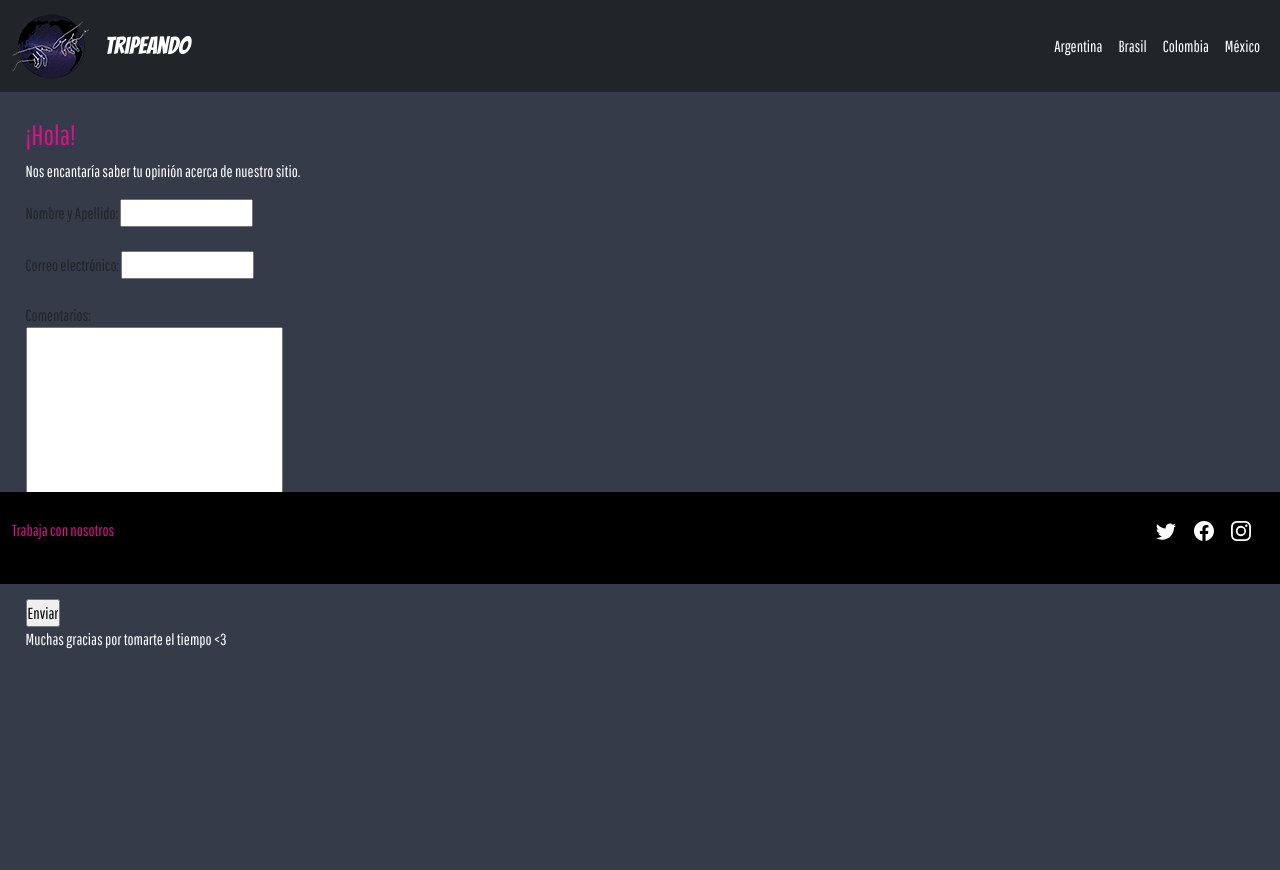
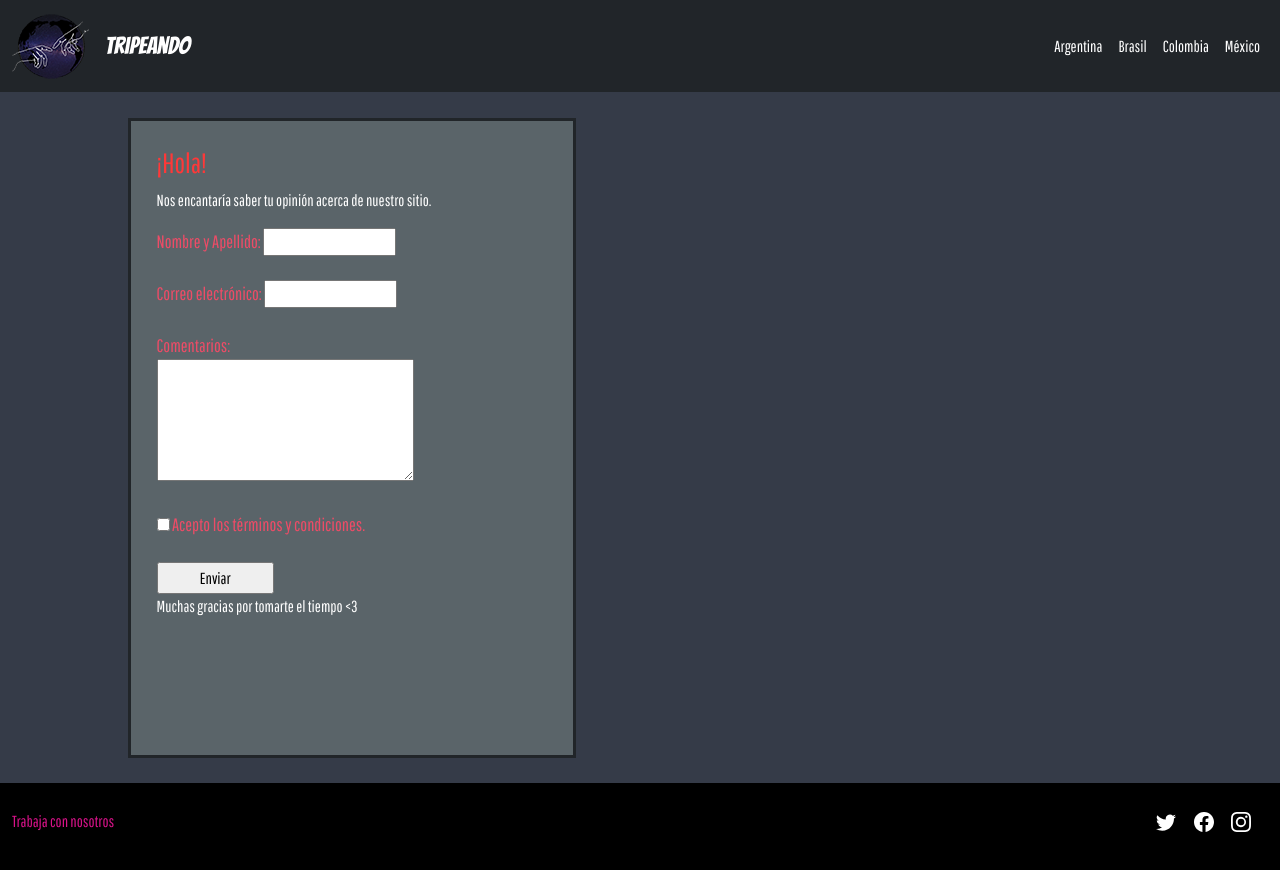
Before and after one commit to laurarojas20/tripeando, a plain HTML site: page internas/contacto.html in a window 1280 px wide. Before the commit the page ends 800 px from the top, so only its background shows below. Drawn offline with nearby package versions, Linux system fonts and the light colour scheme.

Commit message:
modifikeishons contacto

```diff
--- a/estilos.css
+++ b/estilos.css
@@ -156,9 +156,6 @@ footer a {
 	color: #d81289;
 }
 
-
-
-
 /*MENU SECUNDARIO*/
 
 .largo{
@@ -203,8 +200,13 @@ footer a {
 }
 
 .contacto{
-	width: 70%;
-	height: 400px;
+	width: 25%;
+	height: 80vh;
+	margin-left: 10%;
+	margin-top: 2%;
+	margin-bottom: 2%;
+	background-color: rgba(99, 110, 114,0.8);
+	border-style: solid;
 }
 
 /*CONTENIDO*/
@@ -244,6 +246,18 @@ footer a {
 .text{
 	color: #F8EFBA;
 	font-size: 20px;
+}
+
+.letras{
+	font-size: 18px;
+	color: #ED4C67;
+
+}
+
+.boton{
+	width: 30%;
+	height: 4vh;
+
 }
 
 .formu{
@@ -298,6 +312,18 @@ footer a {
 	grid-template-columns: 1fr auto 30%;
 	grid-template-rows: 1fr auto auto 1fr;
  }
+
+.contacto{
+	width: 35%;
+	height: 80vh;
+	margin-left: 10%;
+	margin-top: 2%;
+	margin-bottom: 2%;
+	background-color: rgba(99, 110, 114,0.8);
+	border-style: solid;
+}
+
+
 }
 
 
@@ -361,6 +387,18 @@ footer a {
 	color: #000;
 	background-color: rgb(7, 153, 146, 0.6);
 }
+
+.contacto{
+	width: 50%;
+	height: 90vh;
+	margin-left: 10%;
+	margin-top: 2%;
+	margin-bottom: 2%;
+	background-color: rgba(99, 110, 114,0.8);
+	border-style: solid;
+}
+
+
 
 
 }
@@ -453,6 +491,16 @@ footer a {
 	padding: 2%;
 }
 
+.contacto{
+	width: 80%;
+	height: 90vh;
+	margin-left: 10%;
+	margin-top: 2%;
+	margin-bottom: 2%;
+	background-color: rgba(99, 110, 114,0.8);
+	border-style: solid;
+}
+
 
 }
 
--- a/internas/contacto.html
+++ b/internas/contacto.html
@@ -47,17 +47,20 @@
 <!-- Fin menu -->
 
 	<section class="contacto">
-	<h3>¡Hola!</h3>
+	<h3 class="title">¡Hola!</h3>
 	<p> Nos encantaría saber tu opinión acerca de nuestro sitio. </p>
 	<form action="">
-		<label for="nombre">Nombre y Apellido:</label>
+		<label class="letras" for="nombre">Nombre y Apellido:</label>
 		<input type="text" name="nombre"> <br> <br>
-		<label for="correo">Correo electrónico: </label>
+		<label class="letras" for="correo">Correo electrónico: </label>
 		<input type="email" name="correo"> <br> <br>
-		<label for="comentarios">Comentarios: </label> <br>
-		<textarea name="comentario" cols="40" rows="10"></textarea> <br>
+		<label class="letras" for="comentarios">Comentarios: </label> <br>
+		<textarea name="comentario" cols="40" rows="5"></textarea> <br>
 		<br>
-		<input type="submit" value="Enviar">
+		<input type="checkbox" name="acepto">
+		<label class="letras">Acepto los términos y condiciones.</label>
+		<br> <br>
+		<input type="submit" value="Enviar" class="boton">
 
 	</form>
 
```
Also changed, not shown: internas/argentina.html (+2 -0 lines), internas/mexico.html (+1 -1 lines).
